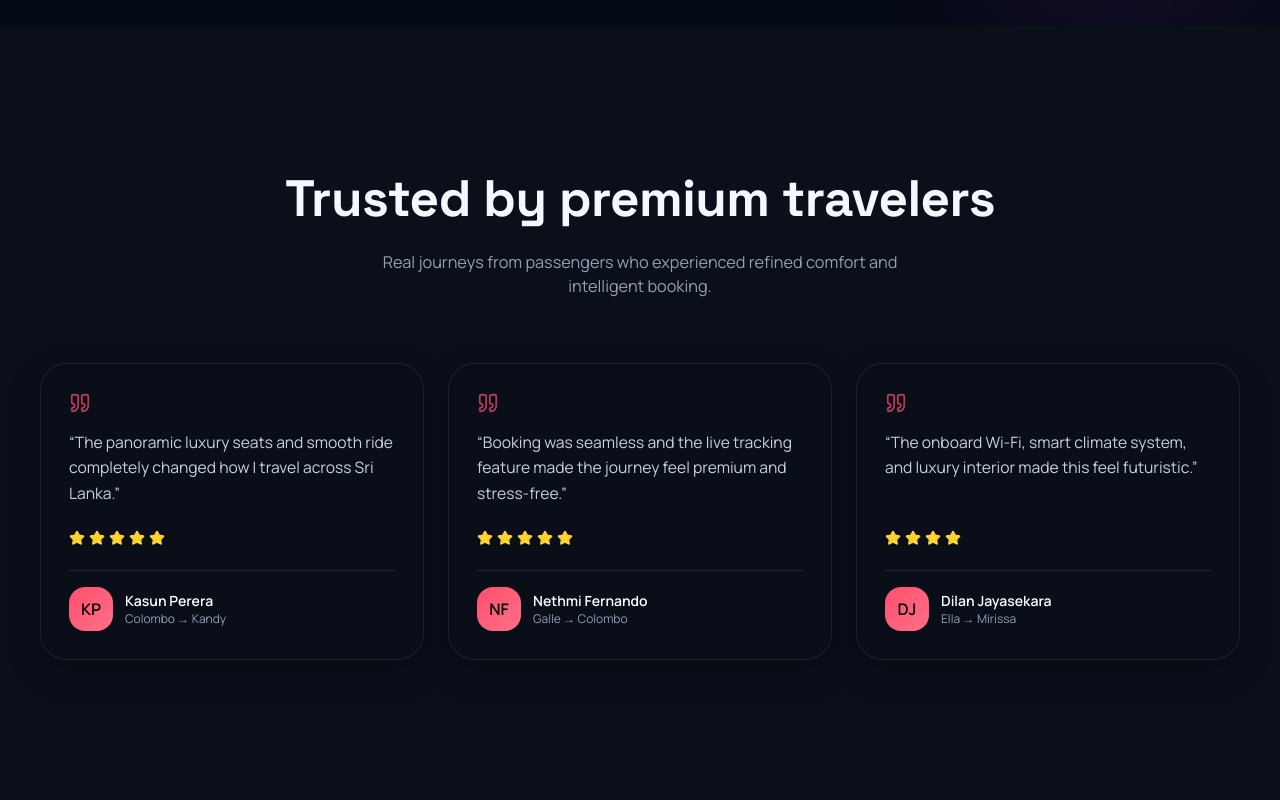
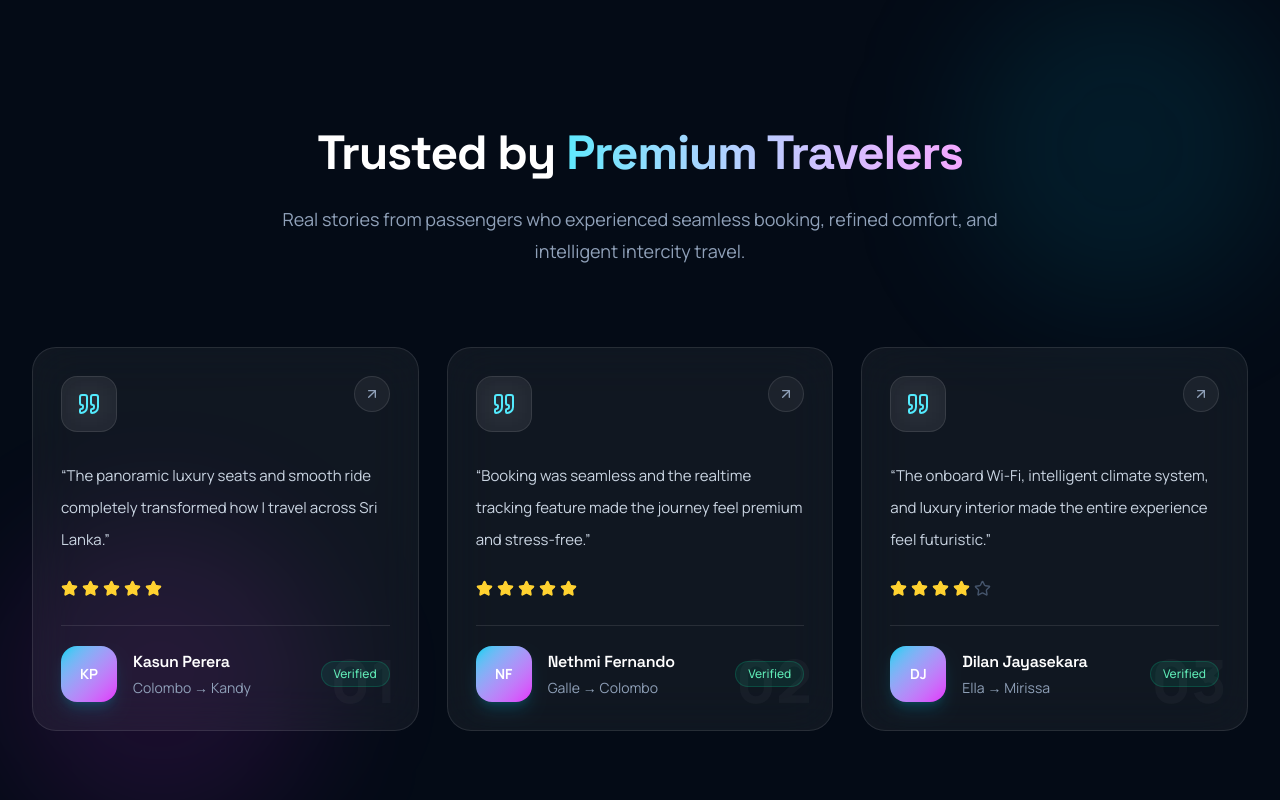
Before and after one commit to Dhivanujan/Bus-Booking, a React (Vite) app in the folder Frontend/: page / in a window 1280 px wide. Shown: the part 4200-5000 px from the top of the page. Built offline with nearby package versions, Linux system fonts and the light colour scheme.

Commit message:
feat: enhance HowItWorks and Testimonials components with improved layout, refined content, and new visuals

```diff
--- a/Frontend/src/components/HowItWorks.jsx
+++ b/Frontend/src/components/HowItWorks.jsx
@@ -58,11 +58,6 @@ const HowItWorks = () => {
 
         {/* Header */}
         <div className="max-w-3xl mx-auto text-center">
-          <span className="inline-flex items-center gap-2 rounded-full border border-cyan-400/20 bg-cyan-400/10 px-4 py-2 text-sm font-medium text-cyan-200 backdrop-blur-md">
-            <Sparkles size={15} />
-            Seamless Booking Experience
-          </span>
-
           <h2 className="mt-6 text-4xl sm:text-5xl font-bold tracking-tight text-white leading-tight">
             Book Your Luxury Trip
             <span className="bg-gradient-to-r from-cyan-300 to-fuchsia-300 bg-clip-text text-transparent">
--- a/Frontend/src/components/Testimonials.jsx
+++ b/Frontend/src/components/Testimonials.jsx
@@ -1,61 +1,175 @@
-import { Star, Quote } from 'lucide-react';
+import {
+  Star,
+  Quote,
+  Sparkles,
+  ArrowUpRight,
+} from 'lucide-react';
 
 const reviews = [
   {
     name: 'Kasun Perera',
     route: 'Colombo → Kandy',
-    text: 'The panoramic luxury seats and smooth ride completely changed how I travel across Sri Lanka.',
+    text: 'The panoramic luxury seats and smooth ride completely transformed how I travel across Sri Lanka.',
     rating: 5,
   },
   {
     name: 'Nethmi Fernando',
     route: 'Galle → Colombo',
-    text: 'Booking was seamless and the live tracking feature made the journey feel premium and stress-free.',
+    text: 'Booking was seamless and the realtime tracking feature made the journey feel premium and stress-free.',
     rating: 5,
   },
   {
     name: 'Dilan Jayasekara',
     route: 'Ella → Mirissa',
-    text: 'The onboard Wi-Fi, smart climate system, and luxury interior made this feel futuristic.',
+    text: 'The onboard Wi-Fi, intelligent climate system, and luxury interior made the entire experience feel futuristic.',
     rating: 4,
   },
 ];
 
 const Testimonials = () => {
   return (
-    <section id="reviews" className="section relative">
-      <div className="container">
-        <div className="text-center max-w-3xl mx-auto mb-16">
-          <h2 className="section-title mt-4">Trusted by premium travelers</h2>
-          <p className="section-subtitle mt-3 mx-auto">
-            Real journeys from passengers who experienced refined comfort and intelligent booking.
+    <section
+      id="reviews"
+      className="relative overflow-hidden py-24 sm:py-28"
+    >
+      {/* Background */}
+      <div className="absolute inset-0 bg-[#040B16]" />
+
+      {/* Ambient Glow */}
+      <div className="absolute top-0 right-0 h-80 w-80 rounded-full bg-cyan-500/10 blur-3xl" />
+      <div className="absolute bottom-0 left-0 h-80 w-80 rounded-full bg-fuchsia-500/10 blur-3xl" />
+
+      <div className="relative max-w-7xl mx-auto px-4 sm:px-6 lg:px-8">
+
+        {/* Header */}
+        <div className="max-w-3xl mx-auto text-center">
+
+          <h2 className="mt-6 text-4xl sm:text-5xl font-bold tracking-tight text-white leading-tight">
+            Trusted by
+            <span className="bg-gradient-to-r from-cyan-300 to-fuchsia-300 bg-clip-text text-transparent">
+              {' '}
+              Premium Travelers
+            </span>
+          </h2>
+
+          <p className="mt-5 text-base sm:text-lg leading-8 text-slate-400">
+            Real stories from passengers who experienced seamless booking,
+            refined comfort, and intelligent intercity travel.
           </p>
         </div>
 
-        <div className="grid grid-cols-1 sm:grid-cols-2 lg:grid-cols-3 gap-6">
-          {reviews.map((r) => (
-            <div key={r.name} className="glass-card p-7 h-full flex flex-col">
-              <Quote size={22} className="text-sunset/70" />
-              <p className="mt-4 text-[0.98rem] text-[#C7D0E0] leading-relaxed flex-1">
-                “{r.text}”
-              </p>
-              <div className="mt-6 flex items-center gap-1">
-                {Array.from({ length: r.rating }).map((_, j) => (
-                  <Star key={j} size={16} fill="currentColor" className="text-amber-300" />
+        {/* Testimonials */}
+        <div className="mt-20 grid grid-cols-1 sm:grid-cols-2 lg:grid-cols-3 gap-7">
+          {reviews.map((review, index) => (
+            <div
+              key={review.name}
+              className="
+                group relative overflow-hidden rounded-3xl
+                border border-white/10 bg-white/[0.05]
+                backdrop-blur-xl p-7
+                transition-all duration-500
+                hover:-translate-y-2
+                hover:border-white/20
+                hover:bg-white/[0.07]
+                hover:shadow-[0_25px_60px_rgba(0,0,0,0.45)]
+              "
+            >
+              {/* Hover Glow */}
+              <div className="absolute inset-0 bg-gradient-to-br from-cyan-500/10 to-fuchsia-500/10 opacity-0 transition-opacity duration-500 group-hover:opacity-100" />
+
+              {/* Top */}
+              <div className="relative flex items-start justify-between">
+                <div
+                  className="
+                    flex h-14 w-14 items-center justify-center
+                    rounded-2xl border border-white/10
+                    bg-white/5 backdrop-blur-md
+                  "
+                >
+                  <Quote className="text-cyan-300" size={24} />
+                </div>
+
+                <div
+                  className="
+                    flex h-9 w-9 items-center justify-center
+                    rounded-full border border-white/10
+                    bg-white/5 text-slate-400
+                    transition-all duration-300
+                    group-hover:text-white
+                    group-hover:translate-x-1
+                    group-hover:-translate-y-1
+                  "
+                >
+                  <ArrowUpRight size={16} />
+                </div>
+              </div>
+
+              {/* Review Text */}
+              <div className="relative mt-7">
+                <p className="text-[15px] leading-8 text-slate-300">
+                  “{review.text}”
+                </p>
+              </div>
+
+              {/* Rating */}
+              <div className="relative mt-6 flex items-center gap-1">
+                {Array.from({ length: 5 }).map((_, i) => (
+                  <Star
+                    key={i}
+                    size={17}
+                    fill={i < review.rating ? 'currentColor' : 'none'}
+                    className={
+                      i < review.rating
+                        ? 'text-amber-300'
+                        : 'text-slate-600'
+                    }
+                  />
                 ))}
               </div>
-              <div className="mt-6 pt-4 border-t border-white/10 flex items-center gap-3">
-                <div className="w-11 h-11 rounded-2xl bg-linear-to-br from-sunset to-sunset-light flex items-center justify-center text-black font-semibold">
-                  {r.name
+
+              {/* Footer */}
+              <div className="relative mt-7 pt-5 border-t border-white/10 flex items-center gap-4">
+
+                {/* Avatar */}
+                <div
+                  className="
+                    flex h-14 w-14 items-center justify-center
+                    rounded-2xl
+                    bg-gradient-to-br from-cyan-400 to-fuchsia-500
+                    text-sm font-bold text-white
+                    shadow-lg shadow-cyan-500/20
+                  "
+                >
+                  {review.name
                     .split(' ')
                     .map((n) => n[0])
                     .join('')}
                 </div>
-                <div>
-                  <p className="text-sm font-semibold text-white">{r.name}</p>
-                  <p className="text-xs text-[#8FA0B8]">{r.route}</p>
+
+                {/* User Info */}
+                <div className="flex-1">
+                  <h4 className="text-base font-semibold text-white">
+                    {review.name}
+                  </h4>
+
+                  <p className="mt-1 text-sm text-slate-400">
+                    {review.route}
+                  </p>
+                </div>
+
+                {/* Badge */}
+                <div className="hidden sm:flex items-center rounded-full border border-emerald-400/20 bg-emerald-400/10 px-3 py-1 text-xs font-medium text-emerald-300">
+                  Verified
                 </div>
               </div>
+
+              {/* Decorative Number */}
+              <div className="absolute bottom-5 right-5 text-6xl font-black text-white/[0.03]">
+                0{index + 1}
+              </div>
+
+              {/* Bottom Accent */}
+              <div className="absolute bottom-0 left-0 h-[3px] w-0 bg-gradient-to-r from-cyan-400 to-fuchsia-500 transition-all duration-500 group-hover:w-full" />
             </div>
           ))}
         </div>
```
